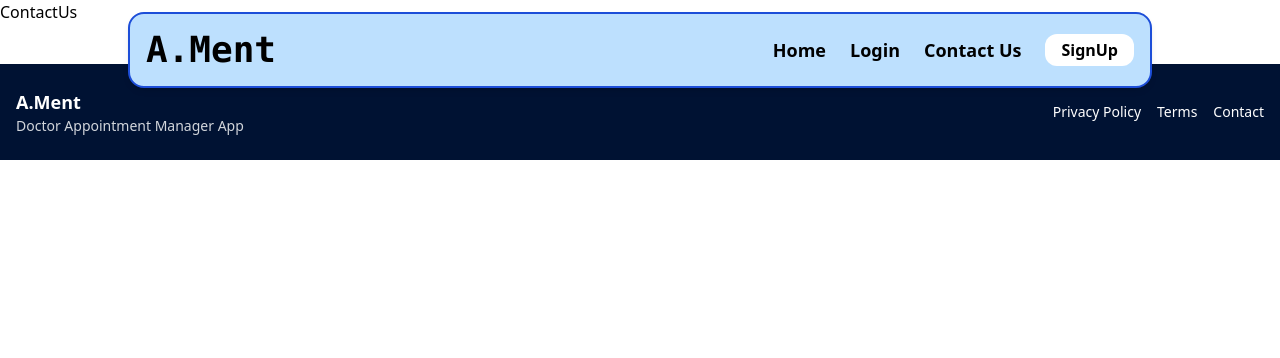
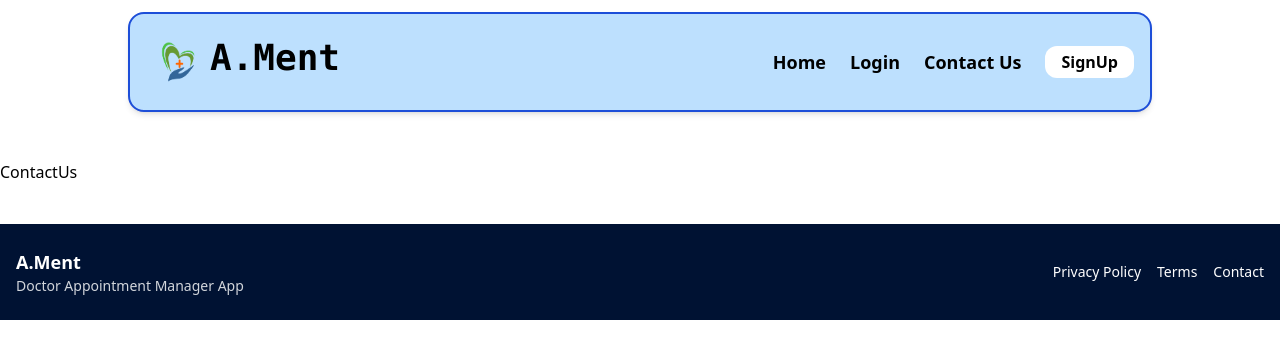
Before and after one commit to Un-void/Appointment, a React (Vite) app: page /contact in a window 1280 px wide. Shown: the top 358 px of the page. Built offline with nearby package versions, Linux system fonts and the light colour scheme.

Commit message:
Designed Doc Cards

```diff
--- a/index.html
+++ b/index.html
@@ -2,7 +2,7 @@
 <html lang="en">
   <head>
     <meta charset="UTF-8" />
-    <link rel="icon" type="image/svg+xml" href="/vite.svg" />
+    <link rel="icon" type="image/png" href="/Logo.png" style="height: 14px;"/>
     <meta name="viewport" content="width=device-width, initial-scale=1.0" />
     <title>A.Ment</title>
   </head>
--- a/src/components/ContactUs.jsx
+++ b/src/components/ContactUs.jsx
@@ -2,7 +2,7 @@ import React from 'react'
 
 const ContactUs = () => {
   return (
-    <div>ContactUs</div>
+    <div className='mt-40'>ContactUs</div>
   )
 }
 
--- a/src/components/DocCard.jsx
+++ b/src/components/DocCard.jsx
@@ -1,10 +1,14 @@
-const DocCard =({id, name, specialization})=>{
-    return(
-        <div key={id} className="bg-white p-4 shadow rounded">
-            <p className="font-semibold">{name}</p>
-            <p className="text-sm text-gray-600">{specialization}</p>
-        </div>
-    )
-}
+const DocCard = ({ id, name, specialization, city, fees }) => {
+    return (
+      <div key={id} className="p-6 shadow-lg rounded-lg transform transition-all duration-300 ease-in-out hover:scale-105 hover:shadow-xl flex flex-col bg-gradient-to-b from-blue-900 via-blue-600 to-blue-300 text-gray-200 font-semibold justify-around">
+        <p className="font-semibold text-2xl m-auto">Dr. {name}</p>
+        <p className="text-md mt-5">Based in - {city}</p>
+        <p className="text-md mt-3">Meeting Charges - {fees} ₹</p>
+        <p className="text-md my-5">{specialization}</p>
+        <hr />
+        <button className="p-2 rounded-lg mt-4 bg-blue-900  ">Book Now</button>
+      </div>
+    );
+  };
 
-export default DocCard
+  export default DocCard;
--- a/src/components/Header.jsx
+++ b/src/components/Header.jsx
@@ -1,5 +1,6 @@
 import React from 'react';
 import { Link } from 'react-router';
+import Logo from '../assets/Logo.png'
 
 const Header = () => {
   return (
@@ -7,10 +8,12 @@ const Header = () => {
       w-full sm:w-4/5 m-auto bg-[#bde0fe] border-blue-700 border-2 rounded-2xl
       p-4 mt-3 fixed inset-x-0 top-0 z-50 shadow-md">
 
-      <h1 className="font-extrabold text-3xl sm:text-4xl font-mono">
-        A.Ment
-      </h1>
-
+      <div className='flex'>
+        <img src={Logo} alt="" className='h-16 w-16'/>
+        <h1 className="font-extrabold text-3xl sm:text-4xl font-mono mt-2">
+          A.Ment
+        </h1>
+      </div>
       <nav className="flex flex-row items-center gap-2 sm:gap-6 text-base sm:text-lg font-semibold">
         <Link to="/" className="hover:underline">Home</Link>
         <Link to="/login" className="hover:underline">Login</Link>
--- a/src/components/SpecialityDetail.jsx
+++ b/src/components/SpecialityDetail.jsx
@@ -17,10 +17,6 @@ const SpecialtyDetail = () => {
       </h2>
       <div className="grid grid-cols-1 mt-12 sm:grid-cols-2 md:grid-cols-3 gap-4">
         {doctors.map((doc) => (
-          // <div key={doc.id} className="bg-white p-4 shadow rounded">
-          //   <p className="font-semibold">{doc.name}</p>
-          //   <p className="text-sm text-gray-600">{doc.specialization}</p>
-          // </div>
           <DocCard {...doc} key={doc.id}/>
         ))}
       </div>
```
Also changed, not shown: Logo.png (added), src/assets/Logo.png (added).
